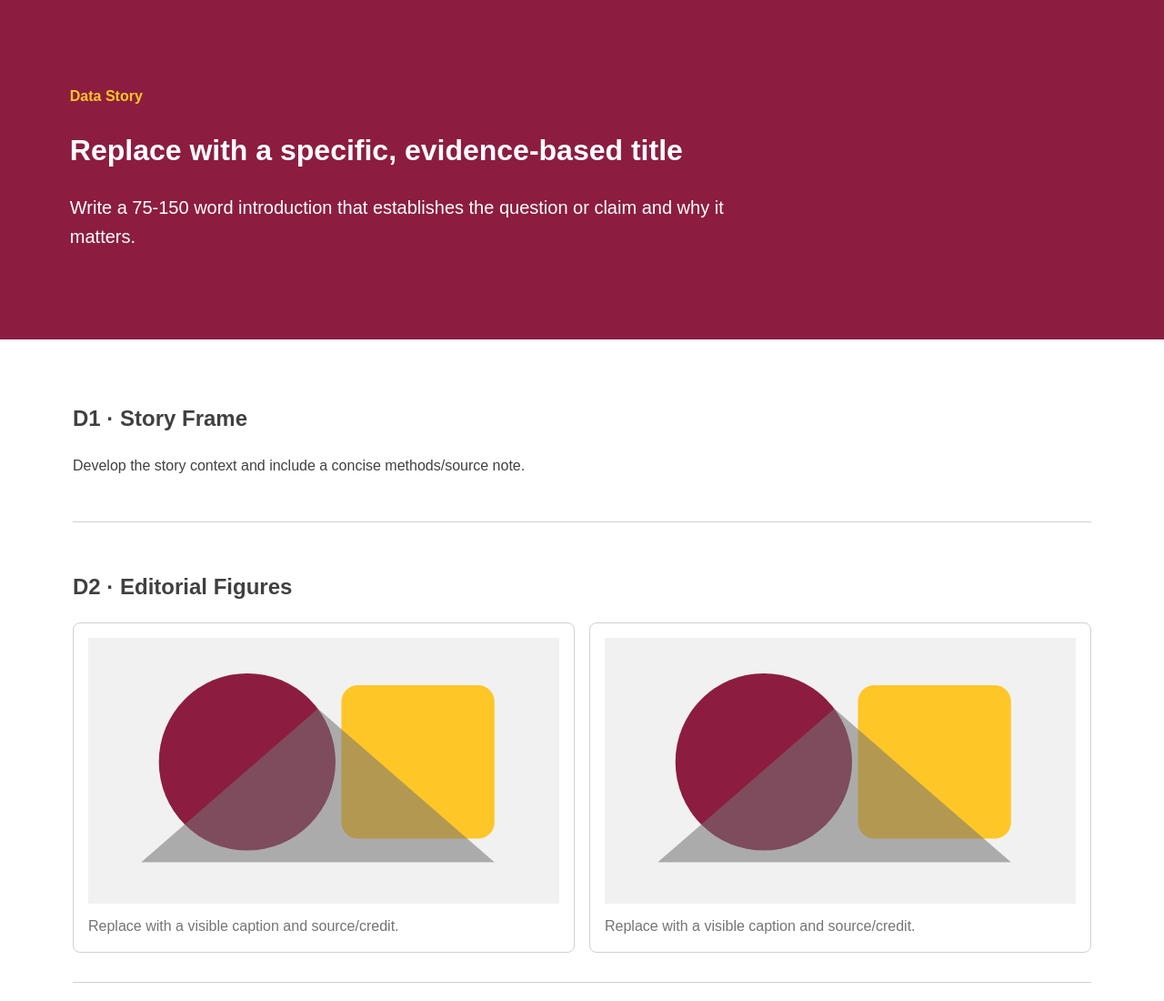
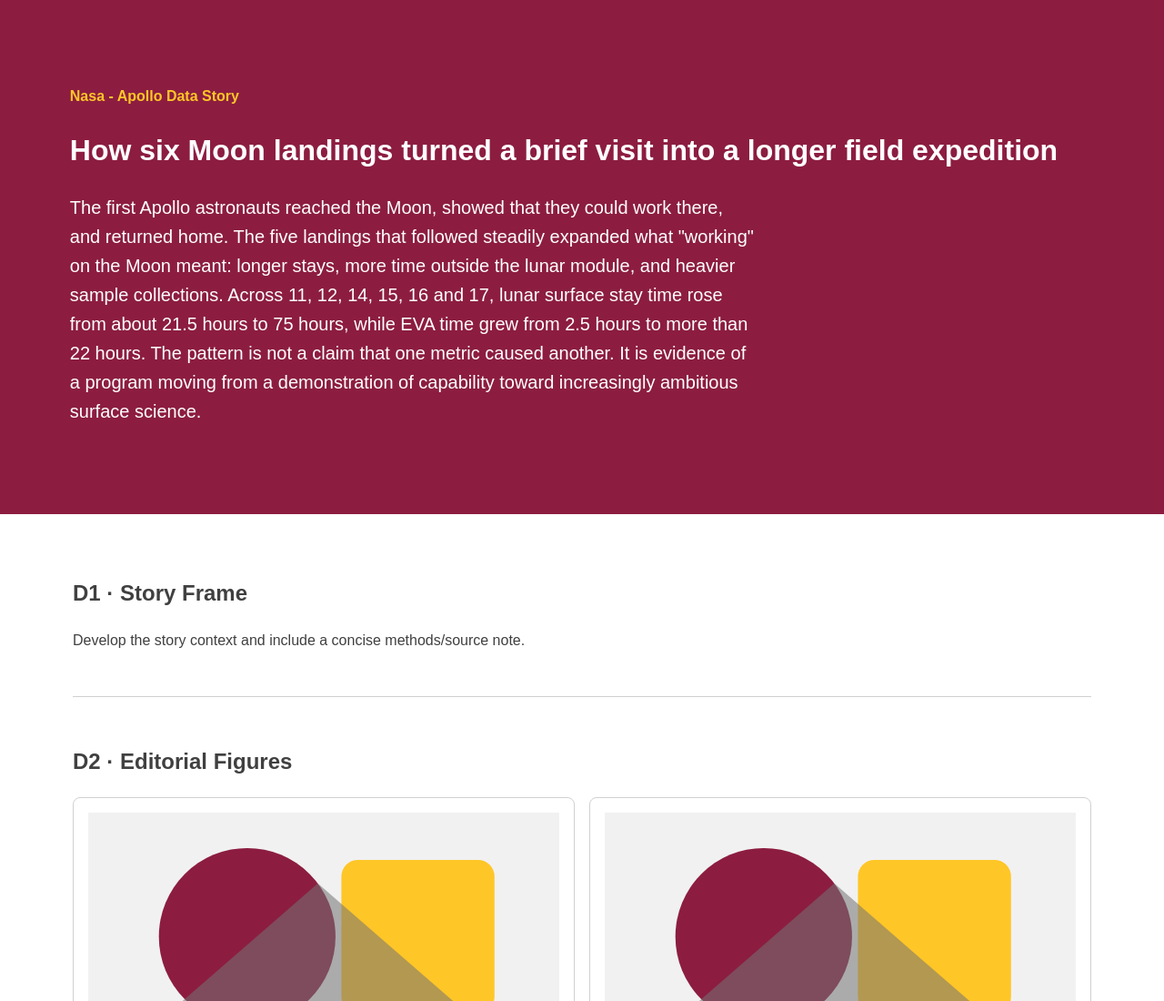
Before and after one commit to vincentrosa1/Data-Story-Deliverable, a plain HTML site: page index.html in a window 1280 px wide. Shown: the top 1100 px of the page at 91% size. Drawn offline with Linux system fonts and the light colour scheme.

Commit message:
Apollo header, eyebrow, h1 and lede paragraph

```diff
--- a/index.html
+++ b/index.html
@@ -6,12 +6,21 @@
         <title>How Apollo Turned a Moon Landing Into Field Science</title>
         <link rel="stylesheet" href="styles.css">
     </head>
-<body>
-    <header class="story-header">
-        <p class="eyebrow">Data Story</p>
-        <h1>Replace with a specific, evidence-based title</h1>
-        <p class="lede">Write a 75-150 word introduction that establishes the question or claim and why it matters.</p>
+
+    <body>
+        <header class="story-header">
+        <div class="header-inner">
+            <p class="eyebrow">Nasa - Apollo Data Story</p>
+            <h1> How six Moon landings turned a brief visit into a longer field expedition</h1>
+            <p class="lede"> The first Apollo astronauts reached the Moon, showed that they could work there, and returned
+                home. The five landings that followed steadily expanded what "working" on the Moon meant: longer stays, more
+                time outside the lunar module, and heavier sample collections. Across 11, 12, 14, 15, 16 and 17, lunar surface
+                stay time rose from about 21.5 hours to 75 hours, while EVA time grew from 2.5 hours to more than 22 hours. The
+                pattern is not a claim that one metric caused another. It is evidence of a program moving from a demonstration of
+                capability toward increasingly ambitious surface science.</p>
+        </div>
     </header>
+
     <main>
         <section id="story-frame">
             <h2>D1 · Story Frame</h2>
```
